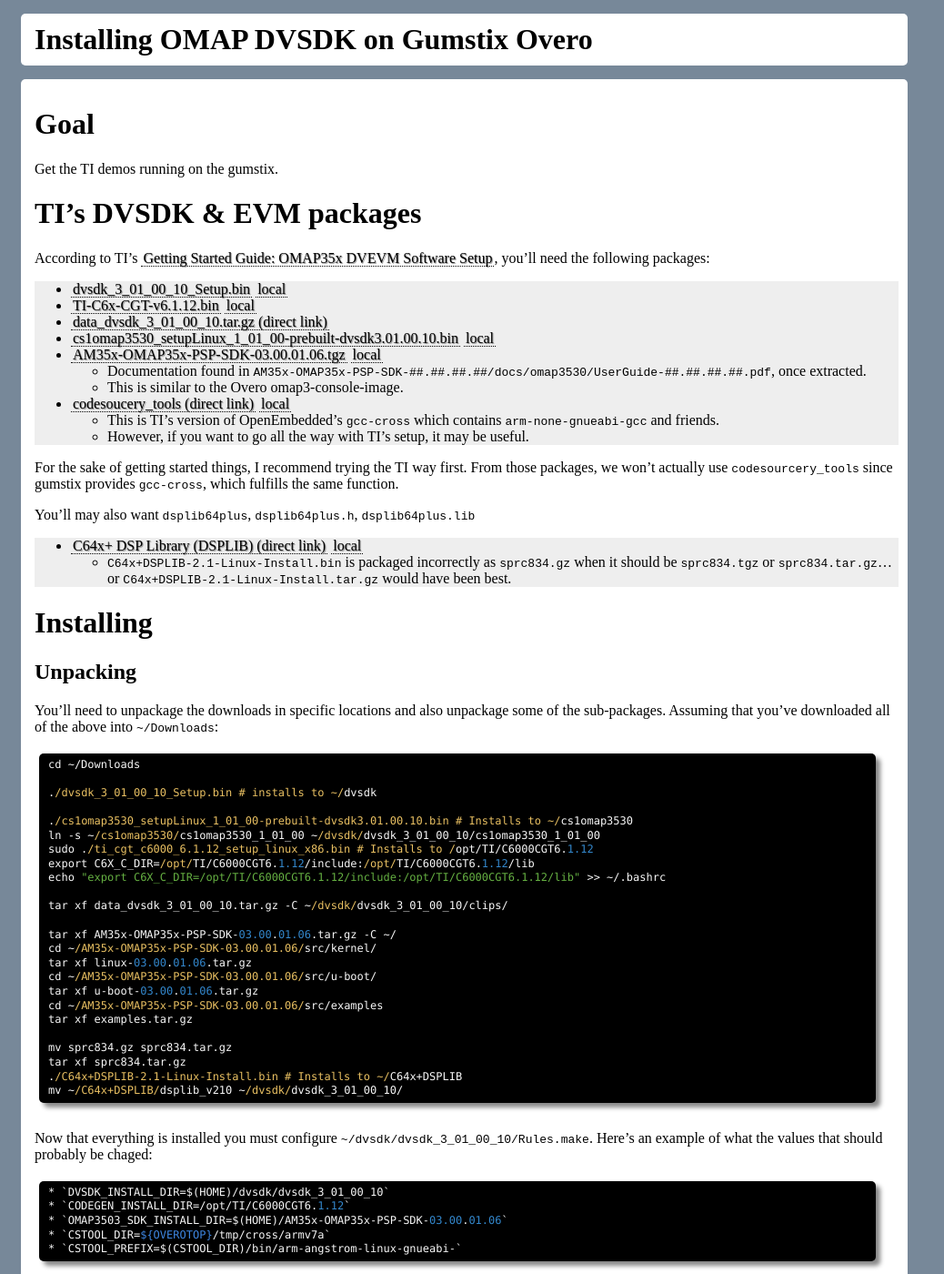
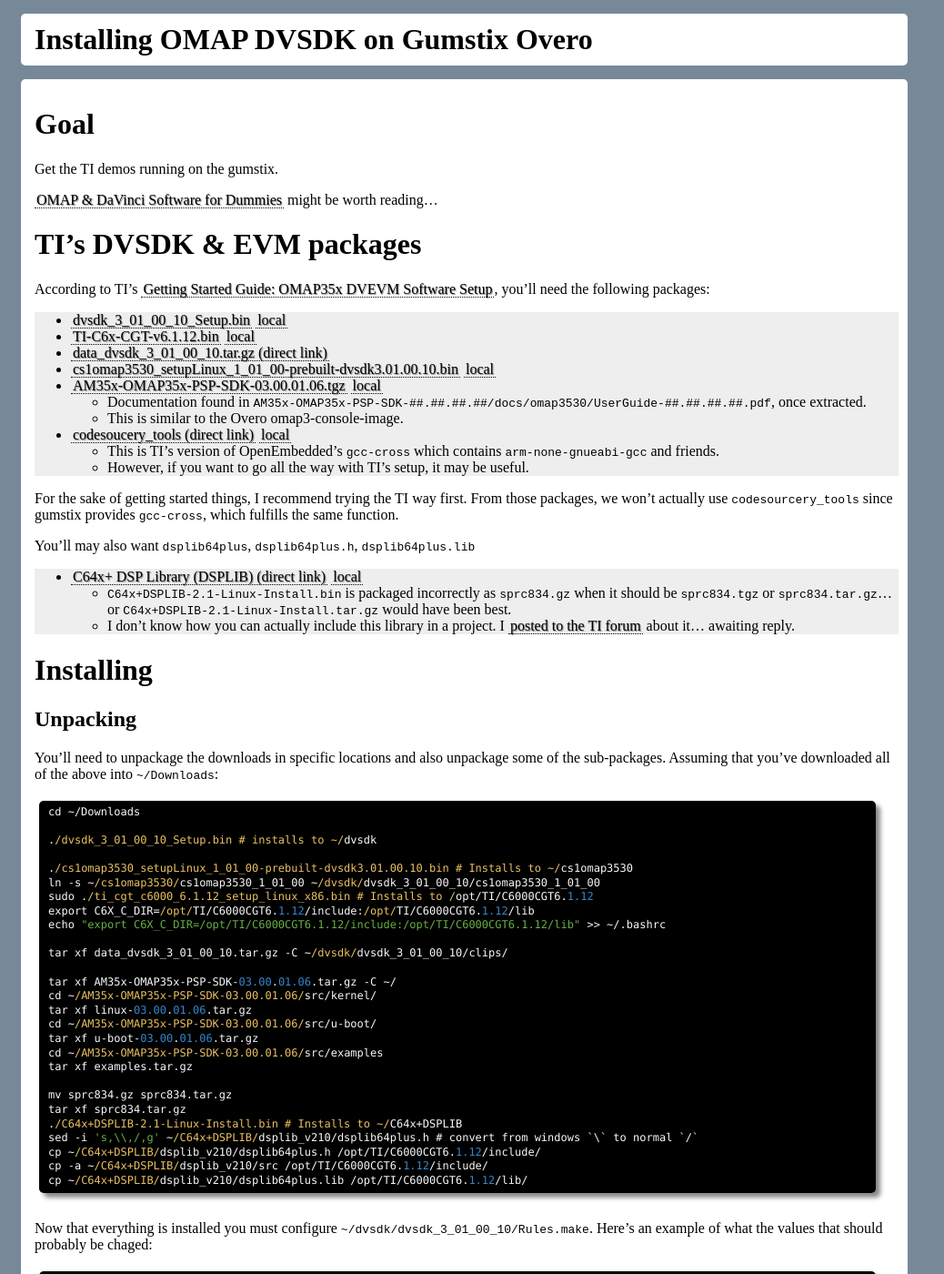
Before and after one commit to fastr/fastr.github.com, a Jekyll site: the page built from _posts/2010-08-12-omap-dvsdk-on-openembedded.md, in a window 1280 px wide and 1400 px high. Shown: the whole window at 91% size, without its empty margins (0-1038 px from the left). Built offline with Jekyll 4.4.1, drawn with Linux system fonts in a browser that asks for light colours; Markdown is read by kramdown in place of the engine named in the settings.

```diff
--- a/_posts/2010-08-12-omap-dvsdk-on-openembedded.md
+++ b/_posts/2010-08-12-omap-dvsdk-on-openembedded.md
@@ -8,6 +8,8 @@
 ====
 
 Get the TI demos running on the gumstix.
+
+[OMAP & DaVinci Software for Dummies](http://focus.ti.com/dsp/docs/dspsplash.tsp?contentId=52451) might be worth reading...
 
 TI's DVSDK & EVM packages
 =======
@@ -31,6 +33,7 @@
 
   * [C64x+ DSP Library (DSPLIB) (direct link)](http://focus.ti.com/lit/sw/sprc834/sprc834.gz) [local](/files/C64x+DSPLIB-2.1-Linux-Install.bin)
     * `C64x+DSPLIB-2.1-Linux-Install.bin` is packaged incorrectly as `sprc834.gz` when it should be `sprc834.tgz` or `sprc834.tar.gz`... or `C64x+DSPLIB-2.1-Linux-Install.tar.gz` would have been best.
+    * I don't know how you can actually include this library in a project. I [posted to the TI forum](http://e2e.ti.com/support/embedded/f/354/p/60639/217114.aspx#217114) about it... awaiting reply.
 
 Installing
 =======
@@ -64,7 +67,10 @@
     mv sprc834.gz sprc834.tar.gz
     tar xf sprc834.tar.gz
     ./C64x+DSPLIB-2.1-Linux-Install.bin # Installs to ~/C64x+DSPLIB
-    mv ~/C64x+DSPLIB/dsplib_v210 ~/dvsdk/dvsdk_3_01_00_10/
+    sed -i 's,\\,/,g' ~/C64x+DSPLIB/dsplib_v210/dsplib64plus.h # convert from windows `\` to normal `/`
+    cp ~/C64x+DSPLIB/dsplib_v210/dsplib64plus.h /opt/TI/C6000CGT6.1.12/include/
+    cp -a ~/C64x+DSPLIB/dsplib_v210/src /opt/TI/C6000CGT6.1.12/include/
+    cp ~/C64x+DSPLIB/dsplib_v210/dsplib64plus.lib /opt/TI/C6000CGT6.1.12/lib/
 
 Now that everything is installed you must configure `~/dvsdk/dvsdk_3_01_00_10/Rules.make`.
 Here's an example of what the values that should probably be chaged:
```
Also changed, not shown: _posts/2010-07-30-Format-MicroSDHC-for-Gumstix-Overo.md (+5 -4 lines), _posts/2010-07-30-Partition-MicroSDHC-for-Gumstix-Overo.md (+5 -3 lines), _posts/2010-08-17-refactor-with-bash.md (+1 -1 lines).
